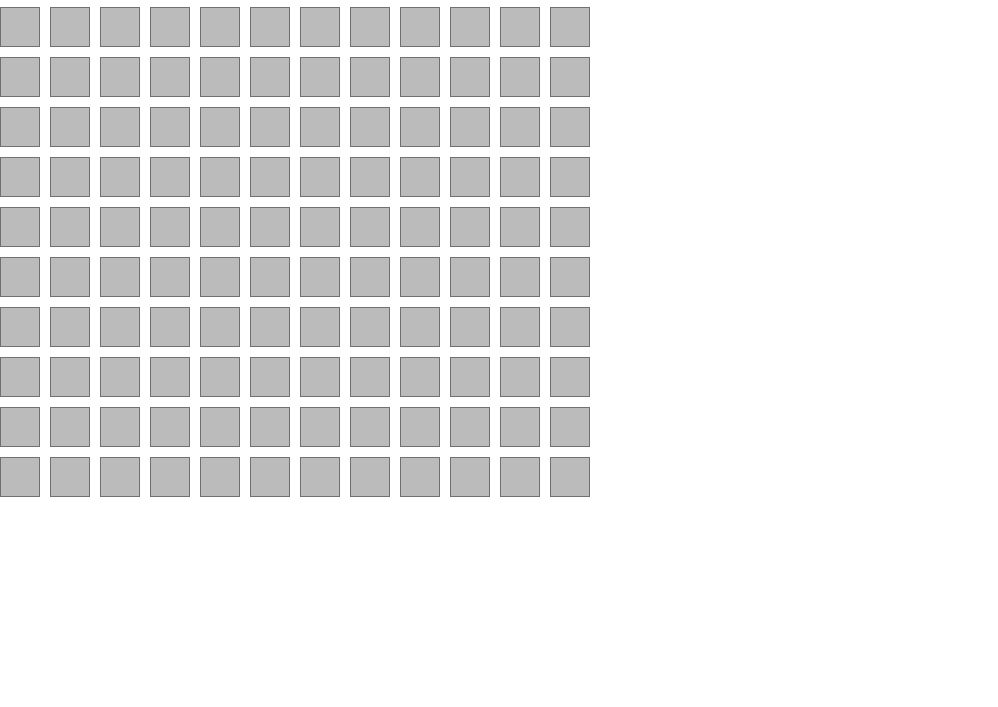
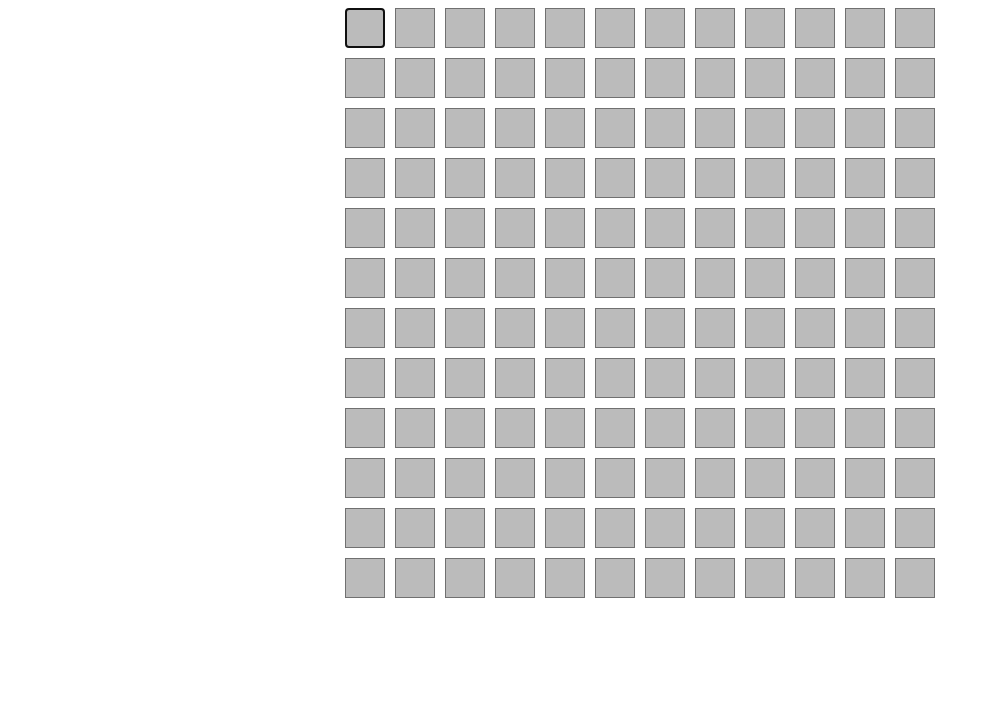
Before and after one commit to aranhid/minesweeper, a plain HTML site: page index.html in a window 1280 px wide. Shown: the part 93-800 px from the top of the page, without its empty margins (0-998 px from the left). Drawn offline with Linux system fonts and the light colour scheme.

Commit message:
HTML update

```diff
--- a/app.css
+++ b/app.css
@@ -1,8 +1,24 @@
+html {
+    height: 100%;
+}
+
 body {
     margin: 0 0 0 0;
     font-family: 'Roboto', sans-serif;
     font: Bold 20px Roboto;
     opacity: 1;
+    background-color: #fff;
+    height: 100%;
+    width: 100%;
+}
+
+.gameArea {
+    height: 100%;
+    width: 100%;
+    display: flex;
+    flex-direction: column;
+    justify-content: flex-start;
+    align-items: center;
 }
 
 .grid {
--- a/index.html
+++ b/index.html
@@ -21,7 +21,9 @@
             </div>
         </div>
     </div>
-    <div class="grid">
+    <div class="gameArea">
+        <h1>MineSweeper</h1>
+        <div class="grid"></div>
     </div>
     <script src="app.js"></script>
 </body>
```
